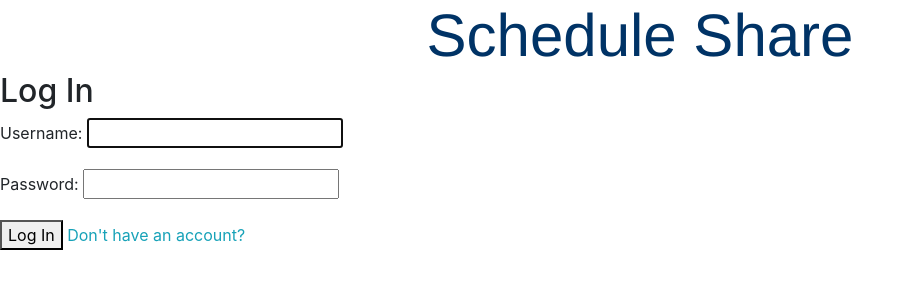
After one commit to jalnor/schedule_share, a Django app: page /accounts/login/ in a window 1280 px wide. The commit adds this page. Shown: the top 300 px of the page, without its empty margins (0-914 px from the left). Run offline with Django 4.2, Linux system fonts and the light colour scheme; some libraries are stand-ins or nearby versions.

Commit message:
Created User Forms Added login, logout, and signup; however, signup is having redirect issues. Also added migrations to pr!

```diff
--- a/schedule_calendar/models.py
+++ b/schedule_calendar/models.py
@@ -6,7 +6,6 @@ from django.urls import reverse
 class Event(models.Model):
     title = models.CharField(max_length=200)
     description = models.TextField()
-    address = models.TextField()
     start_time = models.DateTimeField()
     end_time = models.DateTimeField()
 
--- a/schedule_calendar/static/css/styles.css
+++ b/schedule_calendar/static/css/styles.css
@@ -72,3 +72,22 @@ a {
   padding: 5px;
   width: 100%;
 }
+
+.title {
+  display: block !important;
+  font-family: "Helvetica Neue", Helvetica, Arial, sans-serif;
+  font-size: 60px;
+  text-align: center;
+  color: #003366;
+  clear: left;
+  margin: 0 auto;
+}
+
+/*.nav-top {*/
+/*  display: inline-flex !important;*/
+/*}*/
+
+#dropdown {
+  display: inline-block !important;
+  scale: 50% !important;
+}
--- a/schedule_calendar/templates/calendar/base.html
+++ b/schedule_calendar/templates/calendar/base.html
@@ -11,9 +11,14 @@
       <link rel="stylesheet" href="https://maxcdn.bootstrapcdn.com/bootstrap/4.0.0/css/bootstrap.min.css">
       <link rel="stylesheet" href="https://use.fontawesome.com/releases/v5.0.10/css/all.css">
       <link rel="stylesheet" type="text/css" href="{% static '/css/styles.css' %}">
-      <title>Django Calendar App</title>
+      <title>Schedule Share Calendar App</title>
     </head>
-    <body>
+    <body style="display: block; width: 100%">
+        <header>
+            <div class="navbar-fixed-top nav-top">
+                <h1 class="title">Schedule Share</h1>
+            </div>
+        </header>
 
       {% block content %}
       {% endblock %}
--- a/schedule_calendar/templates/calendar/calendar.html
+++ b/schedule_calendar/templates/calendar/calendar.html
@@ -1,6 +1,10 @@
 {% extends 'calendar/base.html' %}
 
 {% block content %}
+{% if user.is_authenticated %}
+    <p>Hi {{ user.username }}!</p>
+    <a href="{% url 'schedule_calendar:logout' %}">Log Out</a>
+{% endif %}
 <div class="clearfix">
     <a class="btn btn-info left" href="{% url 'schedule_calendar:calendar' %}?{{ prev_month }}"> Previous Month </a>
     <a class="btn btn-info center" href="{% url 'schedule_calendar:event_new' %}?{{ event }}"> Event </a>
--- /dev/null
+++ b/schedule_calendar/templates/registration/login.html
@@ -0,0 +1,12 @@
+{% extends "calendar/base.html" %}
+{% block content %}
+<h2>Log In</h2>
+<form method="post">
+    {% csrf_token %}
+    <table class="form form-table">
+        {{ form.as_p }}
+    </table>
+    <button type="submit">Log In</button>
+    <a href="{% url 'schedule_calendar:signup' %}">Don't have an account?</a>
+</form>
+{% endblock content %}
--- a/schedule_calendar/urls.py
+++ b/schedule_calendar/urls.py
@@ -1,10 +1,14 @@
-from django.urls import path
+from django.urls import path, include
 from . import views
 
 app_name = 'schedule_calendar'
 
 urlpatterns = [
     path('', views.index),
+    path('accounts/', include('django.contrib.auth.urls')),
+    path('signup/', views.SignUpView.as_view(), name='signup'),
+    path('login/', views.index),
+    path('logout/', views.index),
     path('calendar/', views.CalendarView.as_view(), name='calendar'),
     path('event/new/', views.event, name='event_new'),
     path('calendar/event/edit/<event_id>/', views.event, name='event_edit'),
--- a/schedule_share/settings.py
+++ b/schedule_share/settings.py
@@ -125,3 +125,8 @@ STATIC_URL = 'static/'
 # https://docs.djangoproject.com/en/4.1/ref/settings/#default-auto-field
 
 DEFAULT_AUTO_FIELD = 'django.db.models.BigAutoField'
+
+# django_project/settings.py
+LOGIN_REDIRECT_URL = '/calendar'
+SIGNUP_REDIRECT_URL = '/accounts/login'
+LOGOUT_REDIRECT_URL = '/accounts/login'
```
Also changed, not shown: schedule_calendar/templates/registration/signup.html (added, +12 -0 lines), schedule_calendar/views.py (+11 -2 lines), schedule_calendar/migrations/0001_initial.py (added), schedule_calendar/migrations/__init__.py (added), schedule_calendar/static/images/hamburger-btn-48px.svg (added).
